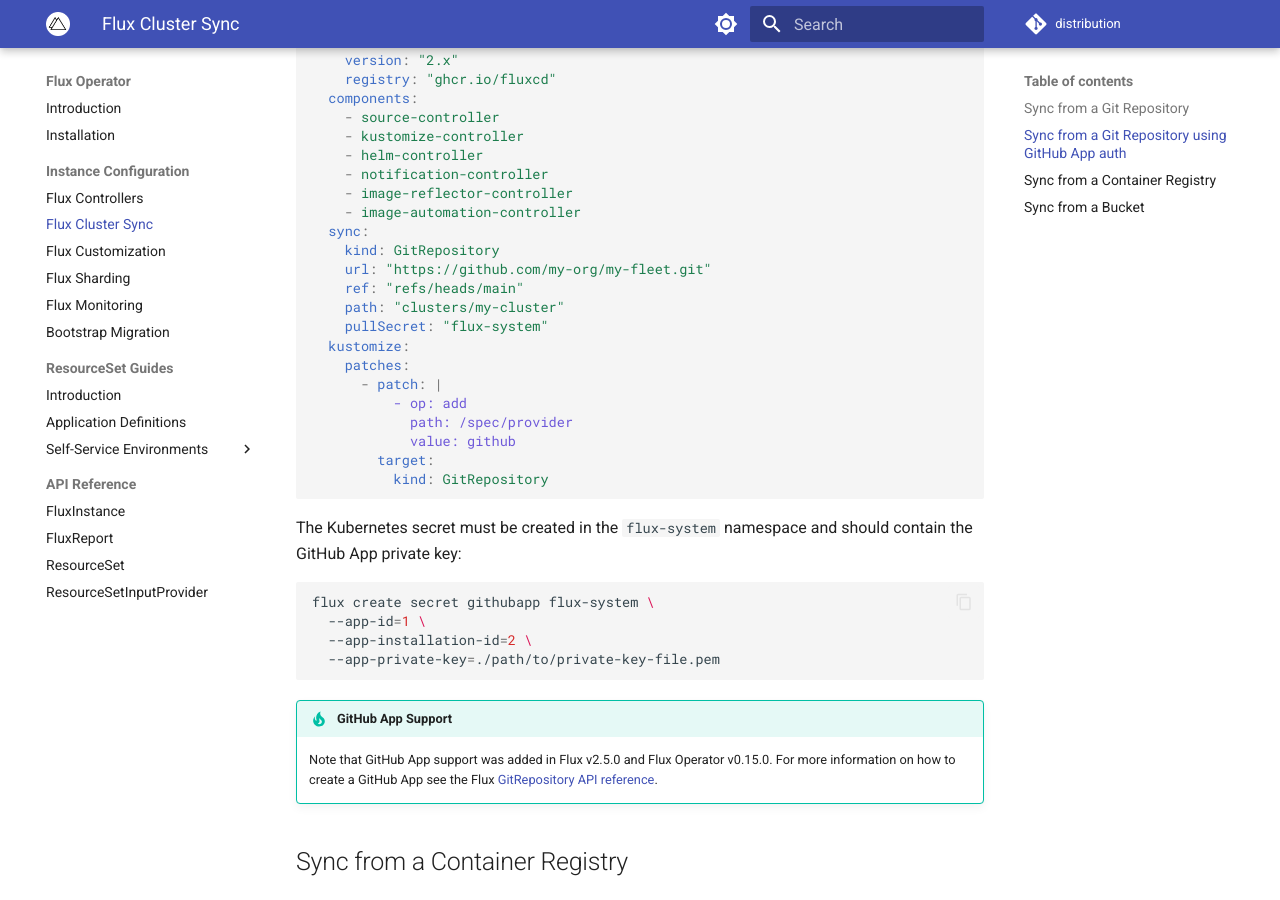
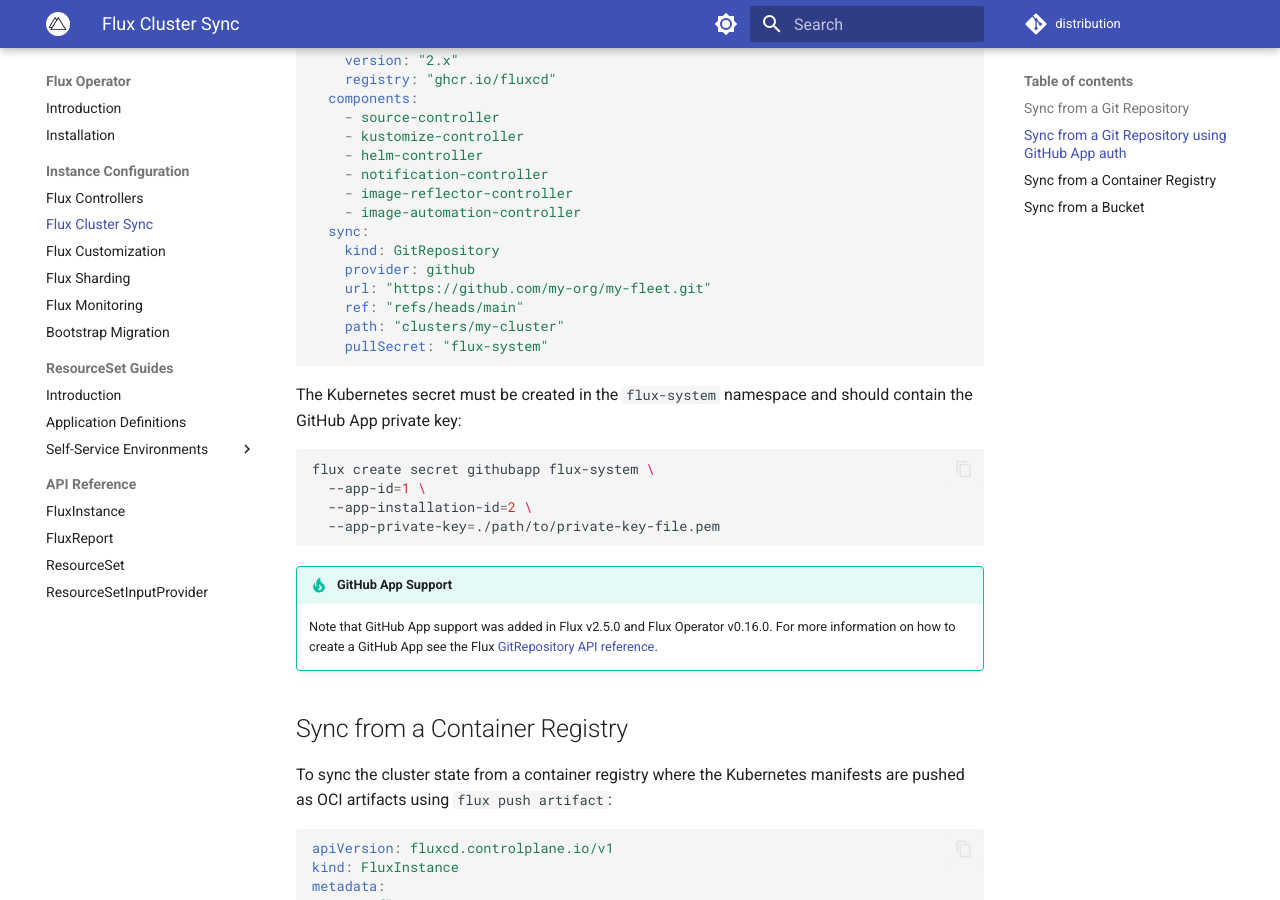
Before and after one commit to controlplaneio-fluxcd/distribution, an MkDocs documentation site: the page built from docs/operator/flux-sync.md, in a window 1280 px wide and 900 px high, scrolled down 1293 px. Built offline with MkDocs 1.6.1 and Material for MkDocs 9.7.7, drawn with Linux system fonts in a browser that asks for light colours; comment, search, counter and statistics services are not loaded.

Commit message:
Update docs for Flux Operator v0.16.0
Signed-off-by: Stefan Prodan <stefan.prodan@gmail.com>

````diff
--- a/docs/operator/flux-sync.md
+++ b/docs/operator/flux-sync.md
@@ -64,18 +64,11 @@
     - image-automation-controller
   sync:
     kind: GitRepository
+    provider: github
     url: "https://github.com/my-org/my-fleet.git"
     ref: "refs/heads/main"
     path: "clusters/my-cluster"
     pullSecret: "flux-system"
-  kustomize:
-    patches:
-      - patch: |
-          - op: add
-            path: /spec/provider
-            value: github
-        target:
-          kind: GitRepository
 ```
 
 The Kubernetes secret must be created in the `flux-system` namespace
@@ -90,7 +83,7 @@
 
 !!! tip "GitHub App Support"
 
-    Note that GitHub App support was added in Flux v2.5.0 and Flux Operator v0.15.0.
+    Note that GitHub App support was added in Flux v2.5.0 and Flux Operator v0.16.0.
     For more information on how to create a GitHub App see the
     Flux [GitRepository API reference](https://fluxcd.io/flux/components/source/gitrepositories/#github).
 
````
Also changed, not shown: docs/distribution/index.md (+1 -1 lines), docs/operator/fluxinstance.md (+6 -3 lines), docs/operator/install.md (+8 -1 lines).
